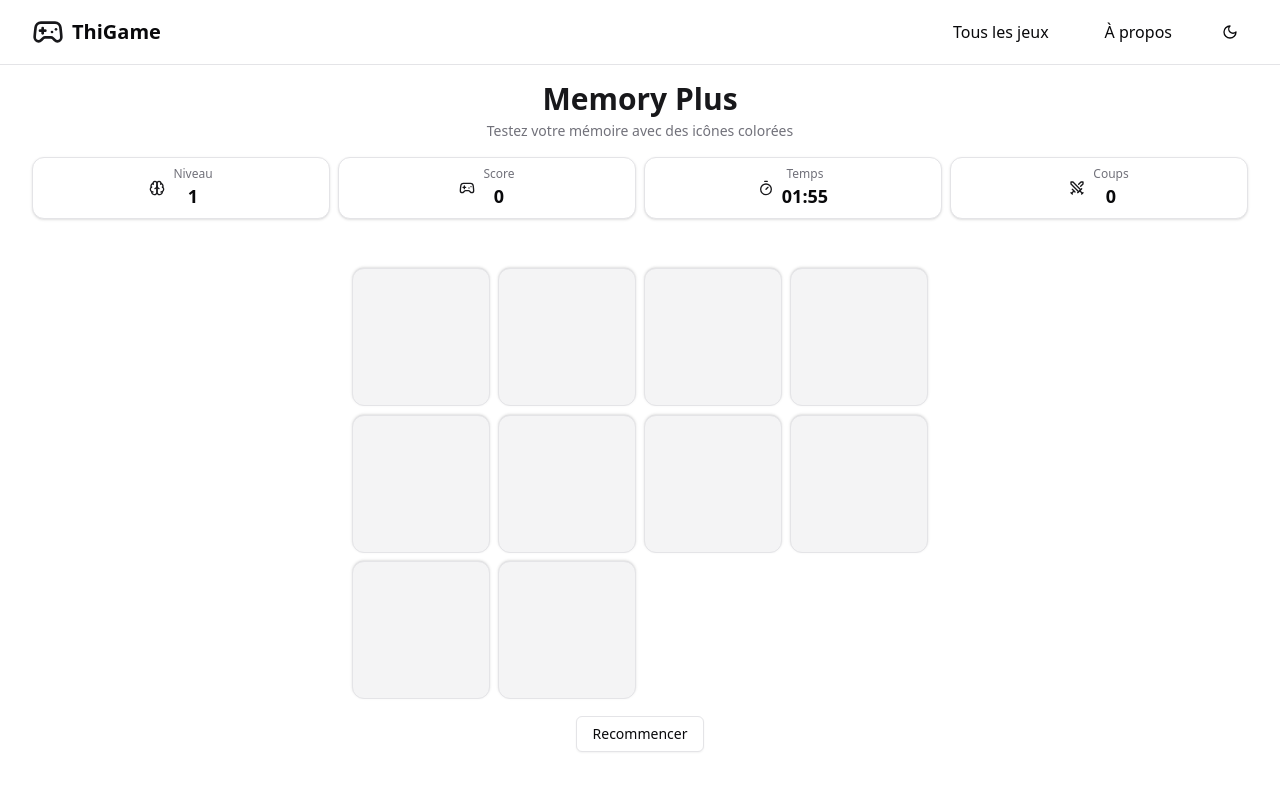
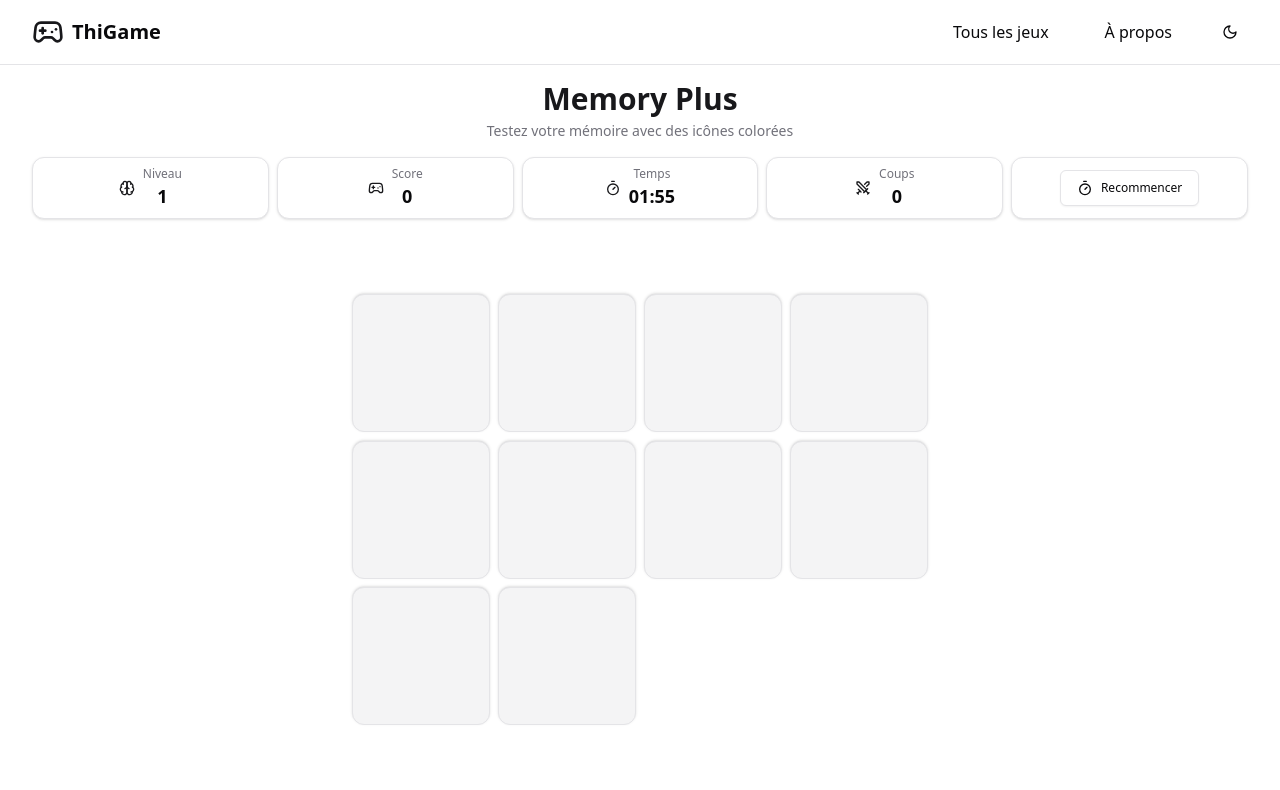
Before and after one commit to ThibaultG94/thigame, a React (Vite) app: page /games/memory in a window 1280 px wide. Shown: the top 790 px of the page. Built offline with nearby package versions, Linux system fonts and the light colour scheme.

Commit message:
Ajout d'un bouton de réinitialisation dans l'interface du jeu Memory Plus et ajustement de la grille des statistiques pour inclure une colonne supplémentaire.

```diff
--- a/src/games/memory-plus/index.jsx
+++ b/src/games/memory-plus/index.jsx
@@ -94,7 +94,7 @@ export default function MemoryPlus() {
         </div>
 
         {/* Stats du jeu */}
-        <div className="grid grid-cols-4 gap-2 mb-4">
+        <div className="grid grid-cols-5 gap-2 mb-4">
           <Card className="p-2">
             <div className="flex items-center justify-center gap-2">
               <Brain className="w-4 h-4 text-primary" />
@@ -133,6 +133,21 @@ export default function MemoryPlus() {
                 <div className="text-lg font-bold">{moves}</div>
               </div>
             </div>
+          </Card>
+
+          <Card className="p-2 flex items-center justify-center">
+            <Button
+              onClick={handleReset}
+              variant="outline"
+              className="flex items-center justify-center gap-2"
+            >
+              <div className="w-full h-full flex items-center gap-2">
+                <Timer className="w-4 h-4" />
+                <div className="text-center">
+                  <div className="text-xs">Recommencer</div>
+                </div>
+              </div>
+            </Button>
           </Card>
         </div>
 
@@ -173,9 +188,6 @@ export default function MemoryPlus() {
               ))}
             </div>
           </div>
-          <Button onClick={handleReset} className="mt-4" variant="outline">
-            Recommencer
-          </Button>
         </div>
       </div>
     </div>
```
